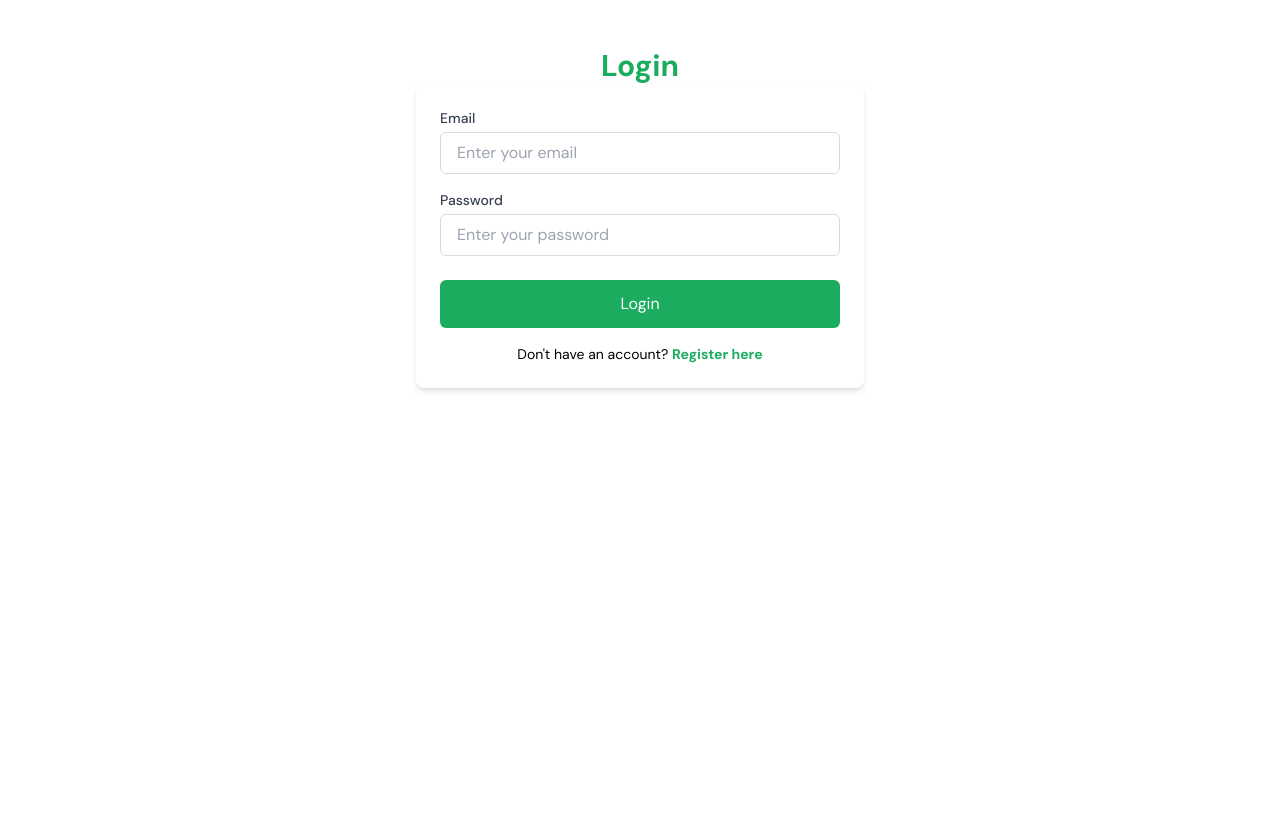
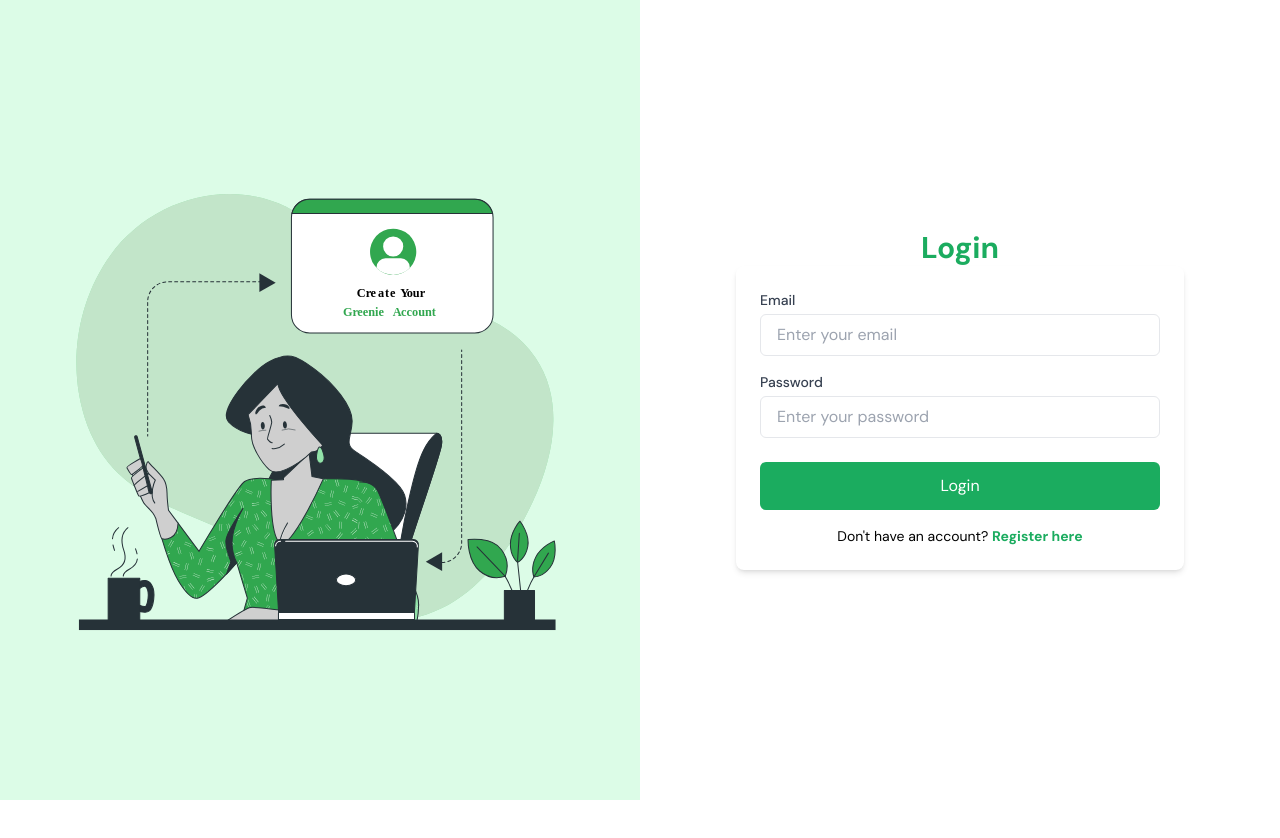
Before and after one commit to dizzpy/Greenie-Web, a React (Vite) app: page /login in a window 1280 px wide. Shown: the top 838 px of the page. After the commit the page ends 800 px from the top, so only its background shows below. Built offline with nearby package versions, Linux system fonts and the light colour scheme.

Commit message:
Add Images of Login/Register

```diff
--- a/src/[features]/auth/pages/Login.jsx
+++ b/src/[features]/auth/pages/Login.jsx
@@ -2,29 +2,49 @@ import { useState } from 'react';
 import { useNavigate } from 'react-router-dom';
 import axios from 'axios';
 import Button from '../Components/Button';
+import LoginImage from '/src/assets/LoginImage.svg'; // Absolute path for Vite
+// Updated path for SVG image
 
 const Login = () => {
   const [email, setEmail] = useState('');
   const [password, setPassword] = useState('');
   const [err, setErr] = useState('');
+  const [loading, setLoading] = useState(false);
   const navigate = useNavigate();
 
   const handleSubmit = async (e) => {
     e.preventDefault();
+    setErr('');
+    setLoading(true);
     try {
-      await axios.post('/api/auth/login', { email, password }); // Removed unused response
+      await axios.post('/api/auth/login', { email, password });
       navigate('/dashboard');
     } catch (error) {
       setErr(error.response?.data?.message || 'Something went wrong!');
+    } finally {
+      setLoading(false);
     }
   };
 
   return (
-    <div className="w-full max-w-md mx-auto mt-12">
+    <div className="flex h-screen">
+      {/* Left Side - Image Section */}
+      <div className="w-1/2 flex items-center justify-center bg-green-100">
+        <img
+          src={LoginImage}
+          alt="Login Illustration"
+          className="max-w-[80%]"
+        />
+      </div>
+
+      {/* Right Side - Form Section */}
+      <div className="w-1/2 flex items-center justify-center">
+        <div className="w-full max-w-md mx-auto">
           <h2 className="text-center text-3xl font-bold text-primary-green">
             Login
           </h2>
           {err && <p className="text-red-500 text-center mt-4">{err}</p>}
+
           <form
             onSubmit={handleSubmit}
             className="bg-white p-6 rounded-lg shadow-md"
@@ -39,7 +59,7 @@ const Login = () => {
               <input
                 type="email"
                 id="email"
-            className="mt-1 block w-full px-4 py-2 border border-outline rounded-md focus:ring-primary-green focus:border-primary-green"
+                className="mt-1 block w-full px-4 py-2 border rounded-md focus:ring-primary-green focus:border-primary-green"
                 placeholder="Enter your email"
                 value={email}
                 onChange={(e) => setEmail(e.target.value)}
@@ -56,14 +76,16 @@ const Login = () => {
               <input
                 type="password"
                 id="password"
-            className="mt-1 block w-full px-4 py-2 border border-outline rounded-md focus:ring-primary-green focus:border-primary-green"
+                className="mt-1 block w-full px-4 py-2 border rounded-md focus:ring-primary-green focus:border-primary-green"
                 placeholder="Enter your password"
                 value={password}
                 onChange={(e) => setPassword(e.target.value)}
                 required
               />
             </div>
-        <Button className="w-full">Login</Button>
+            <Button className="w-full" disabled={loading}>
+              {loading ? 'Logging in...' : 'Login'}
+            </Button>
             <p className="text-center text-sm mt-4">
               Don&apos;t have an account?{' '}
               <a href="/register" className="text-primary-green font-semibold">
@@ -72,8 +94,9 @@ const Login = () => {
             </p>
           </form>
         </div>
+      </div>
+    </div>
   );
 };
 
 export default Login;
-//temporily created a login page
--- a/src/[features]/auth/pages/Register.jsx
+++ b/src/[features]/auth/pages/Register.jsx
@@ -2,12 +2,13 @@ import { useState } from 'react';
 import { useNavigate } from 'react-router-dom';
 import axios from 'axios';
 import Button from '../Components/Button';
-
+import RegisterImage from '../../../assets/CCC.svg';
 const Register = () => {
   const [email, setEmail] = useState('');
   const [password, setPassword] = useState('');
   const [confirmPassword, setConfirmPassword] = useState('');
   const [err, setErr] = useState('');
+  const [loading, setLoading] = useState(false);
   const navigate = useNavigate();
 
   const handleSubmit = async (e) => {
@@ -18,20 +19,38 @@ const Register = () => {
       return;
     }
 
+    setErr('');
+    setLoading(true);
+
     try {
       await axios.post('/api/auth/register', { email, password });
       navigate('/login');
     } catch (error) {
       setErr(error.response?.data?.message || 'Something went wrong!');
+    } finally {
+      setLoading(false);
     }
   };
 
   return (
-    <div className="w-full max-w-md mx-auto mt-12">
+    <div className="flex h-screen">
+      {/* Left Side - Image Section */}
+      <div className="w-1/2 flex items-center justify-center bg-green-100">
+        <img
+          src={RegisterImage}
+          alt="Register Illustration"
+          className="max-w-[80%]"
+        />
+      </div>
+
+      {/* Right Side - Form Section */}
+      <div className="w-1/2 flex items-center justify-center">
+        <div className="w-full max-w-md mx-auto">
           <h2 className="text-center text-3xl font-bold text-primary-green">
             Register
           </h2>
           {err && <p className="text-red-500 text-center mt-4">{err}</p>}
+
           <form
             onSubmit={handleSubmit}
             className="bg-white p-6 rounded-lg shadow-md"
@@ -46,7 +65,7 @@ const Register = () => {
               <input
                 type="email"
                 id="email"
-            className="mt-1 block w-full px-4 py-2 border border-outline rounded-md focus:ring-primary-green focus:border-primary-green"
+                className="mt-1 block w-full px-4 py-2 border rounded-md focus:ring-primary-green focus:border-primary-green"
                 placeholder="Enter your email"
                 value={email}
                 onChange={(e) => setEmail(e.target.value)}
@@ -63,7 +82,7 @@ const Register = () => {
               <input
                 type="password"
                 id="password"
-            className="mt-1 block w-full px-4 py-2 border border-outline rounded-md focus:ring-primary-green focus:border-primary-green"
+                className="mt-1 block w-full px-4 py-2 border rounded-md focus:ring-primary-green focus:border-primary-green"
                 placeholder="Enter your password"
                 value={password}
                 onChange={(e) => setPassword(e.target.value)}
@@ -80,14 +99,16 @@ const Register = () => {
               <input
                 type="password"
                 id="confirmPassword"
-            className="mt-1 block w-full px-4 py-2 border border-outline rounded-md focus:ring-primary-green focus:border-primary-green"
+                className="mt-1 block w-full px-4 py-2 border rounded-md focus:ring-primary-green focus:border-primary-green"
                 placeholder="Confirm your password"
                 value={confirmPassword}
                 onChange={(e) => setConfirmPassword(e.target.value)}
                 required
               />
             </div>
-        <Button className="w-full">Register</Button>
+            <Button className="w-full" disabled={loading}>
+              {loading ? 'Registering...' : 'Register'}
+            </Button>
             <p className="text-center text-sm mt-4">
               Already have an account?{' '}
               <a href="/login" className="text-primary-green font-semibold">
@@ -96,6 +117,8 @@ const Register = () => {
             </p>
           </form>
         </div>
+      </div>
+    </div>
   );
 };
 
```
Also changed, not shown: src/assets/CCC.svg (added), src/assets/LoginImage.svg (added). Lines whose indentation alone changed are shown as unchanged.
